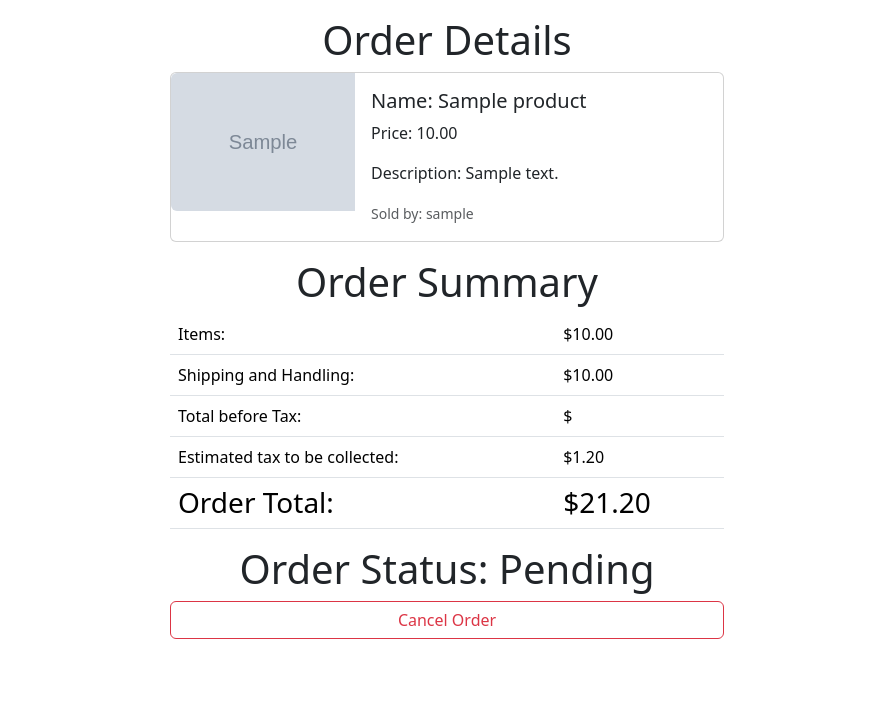
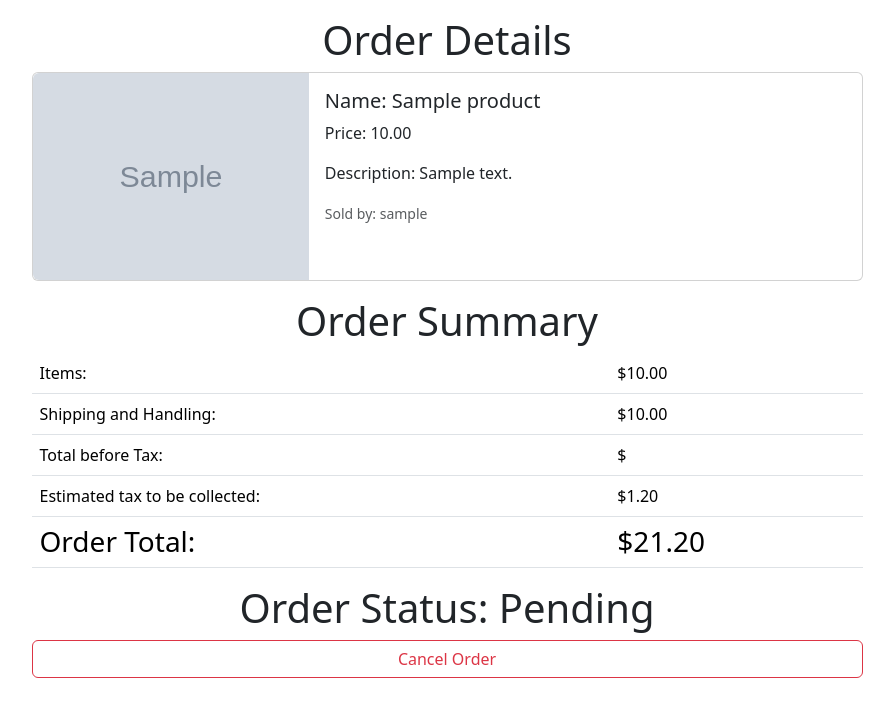
Before and after one commit to Debiddo618/purple-gorilla-marketplace, a Django app: page /order/1/detail in a window 1280 px wide. Shown: the part 77-800 px from the top of the page, without its empty margins (193-1087 px from the left). Run offline with Django 4.2, Linux system fonts and the light colour scheme; a user stored in the database is signed in; tables that the repository leaves empty hold one stand-in row (values such as "Sample post"); grey boxes marked "Sample" are stand-in pictures.

Commit message:
fix css for order-confirmation page

```diff
--- a/purplegorilla/templates/orders/confirm_order.html
+++ b/purplegorilla/templates/orders/confirm_order.html
@@ -11,7 +11,7 @@
       <h1>Order Confirmation</h1>
       <div class="card mb-3 w-50">
           <div class="row g-0">
-            <div class="col-md-4">
+            <div class="col-md-4 d-flex flex-column justify-content-center align-items-center p-1">
               <img src="{{product.image}}" class="img-fluid rounded-start" alt="...">
             </div>
             <div class="col-md-8">
--- a/purplegorilla/templates/orders/detail.html
+++ b/purplegorilla/templates/orders/detail.html
@@ -7,7 +7,7 @@
 {% block content %}
 <div class="container mx-auto d-flex flex-column justify-content-center align-items-center p-3">
     <h1>Order Details</h1>
-    <div class="card mb-3 w-50">
+    <div class="card mb-3 w-75">
         <div class="row g-0">
           <div class="col-md-4">
             <img src="{{order.product.image}}" class="img-fluid rounded-start" alt="...">
@@ -23,7 +23,7 @@
         </div>
     </div>
     <h1>Order Summary</h1>
-    <table class="table w-50">
+    <table class="table w-75">
         <tbody>
           <tr>
             <td>Items:</td>
@@ -48,6 +48,6 @@
         </tbody>
     </table>
     <h1>Order Status: {{order.status}}</h1>
-    <a class='btn btn-outline-danger w-50' href={% url 'order-delete' order.id %}>Cancel Order</a>
+    <a class='btn btn-outline-danger w-75' href={% url 'order-delete' order.id %}>Cancel Order</a>
   </div>
 {% endblock %}
--- a/purplegorilla/templates/products/detail.html
+++ b/purplegorilla/templates/products/detail.html
@@ -22,7 +22,7 @@
                 <a class='btn btn-outline-danger w-100 mb-3' href="{% url 'product-delete' product.id %}" class="btn danger">Delete</a>
             {% else %}
                 {% if product.status == False %}
-                    <a class='btn btn-outline-warning w-100' href={% url 'order-create' user.id product.id %}>Place your Order</a>
+                    <a class='btn btn-outline-warning w-100' href={% url 'order-confirm' product.id %}>Place your Order</a>
                 {% endif %}
             {% endif %}
         </div>
--- a/purplegorilla/templates/purplegorilla/order_confirm_delete.html
+++ b/purplegorilla/templates/purplegorilla/order_confirm_delete.html
@@ -49,11 +49,11 @@
             <h1>Order Status: {{order.status}}</h1>
         </div>
         <div class="col-md-6">
-            <div class="display-5 mb-3 text-center">Are you sure you want to delete this order?</div>
+            <div class="display-5 mb-3 text-center">Are you sure you want to cancel this order?</div>
 
             <form action="" method="post" class="form">
                 {% csrf_token %}
-                <button type="submit" class="btn btn-outline-danger w-100 mb-3">Yes - Delete!</button>
+                <button type="submit" class="btn btn-outline-danger w-100 mb-3">Yes - Cancel!</button>
                 <a href="{% url 'order-detail' order.id %}" class="btn btn-outline-secondary w-100">Cancel</a>
             </form>
         </div>
```
